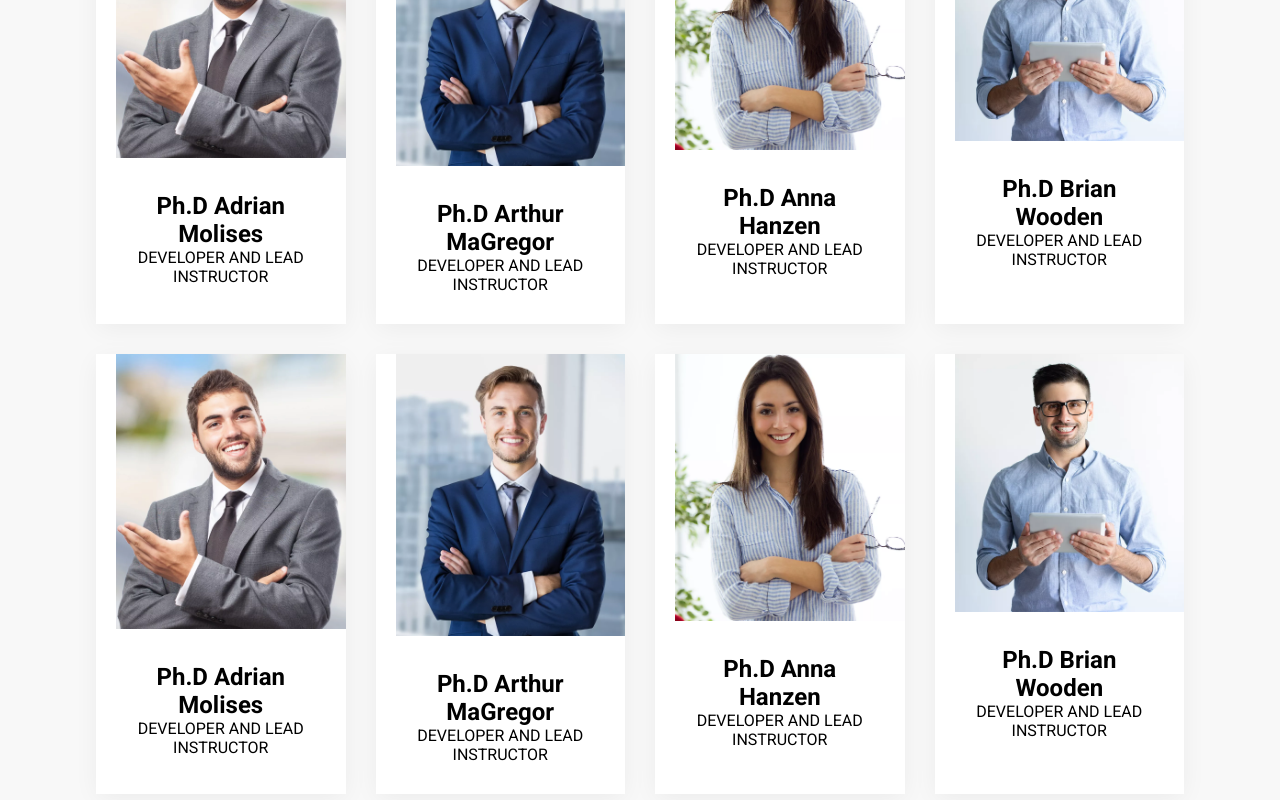
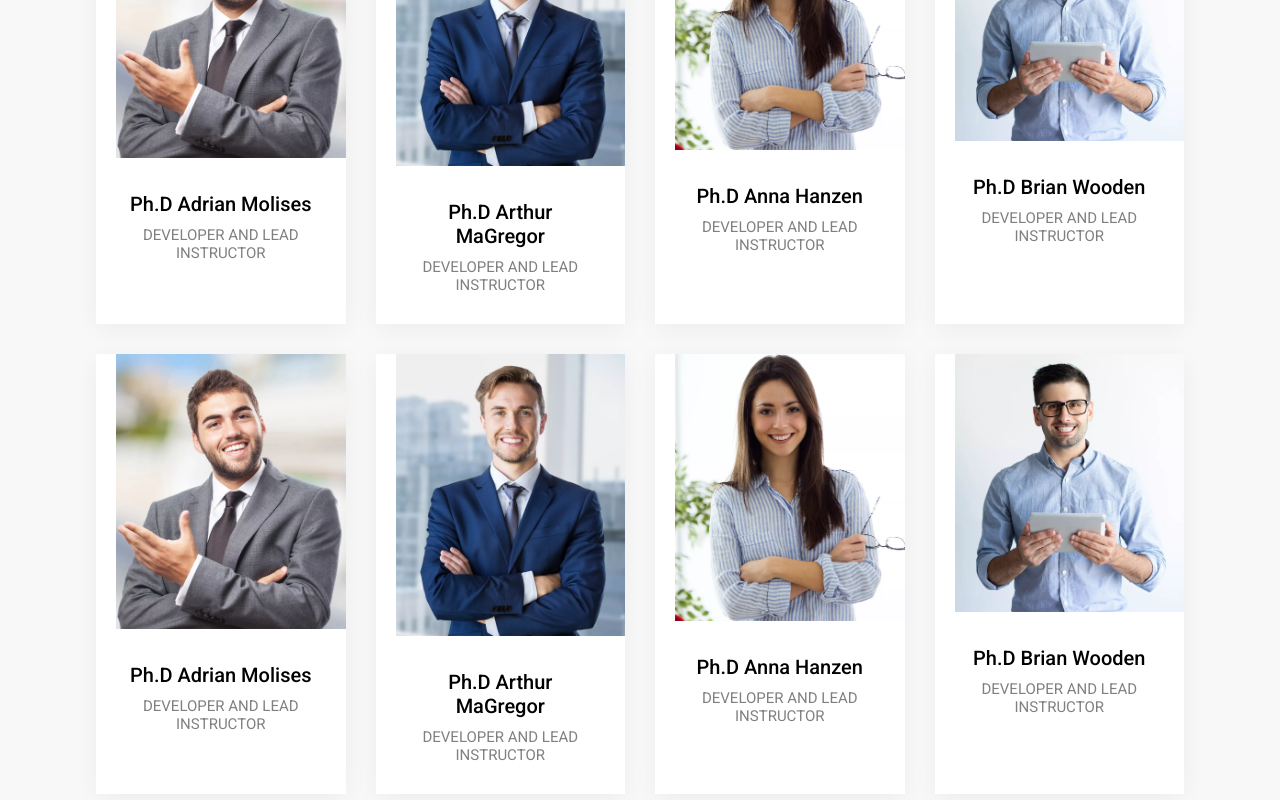
Before and after one commit to chaitanya091/Academia-react, a React (Create React App) app: page /team in a window 1280 px wide. Shown: the part 892-1692 px from the top of the page. Built offline with nearby package versions, Linux system fonts and the light colour scheme; the HTML template or start-up script is replaced by a standard one.

Commit message:
team component created with styles css

```diff
--- a/src/components/team/team.css
+++ b/src/components/team/team.css
@@ -7,7 +7,6 @@
 .team img{
     width: 100%;
     height: 100%;
-
 }
 .overlay{
     position: absolute;
@@ -28,3 +27,25 @@
     padding:30px;
     text-align: center;
 }
+.team .details h2{
+    font-weight: 500;
+    font-size: 20px;
+    transition: 0.5s;
+}
+.team .details p{
+    font-size: 15px;
+    color:gray;
+    margin-top: 10px;
+    transition: 0.5s;
+}
+.team .items:hover{
+    background-color: #1eb2a6;
+    color:#fff;
+    cursor: pointer;
+}
+.item .items:hover p{
+    color:#fff;
+}
+.team .items:hover .overlay{
+    opacity: 1;
+}
```
